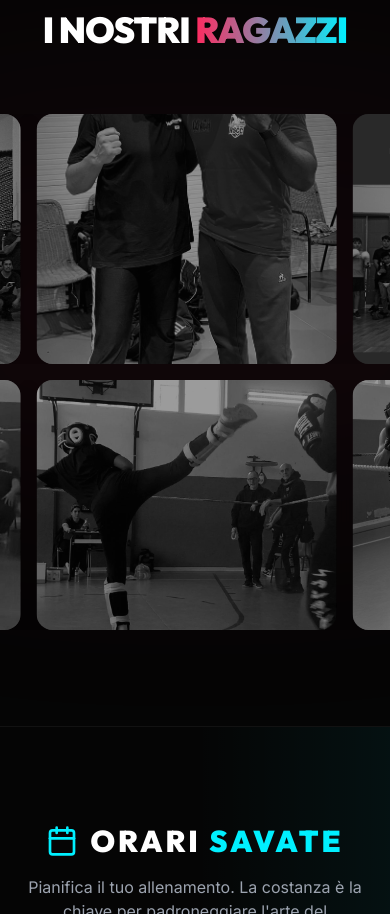
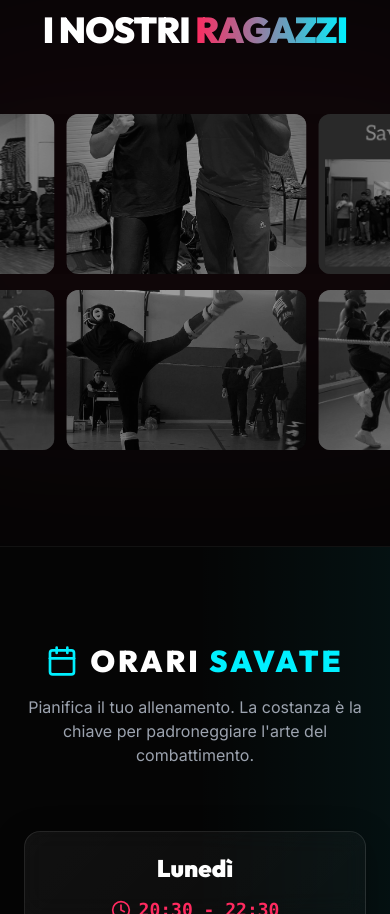
Before and after one commit to soridsnake/Savateborghetto, a React (Vite) app: page / in a window 390 px wide. Shown: the part 5586-6500 px from the top of the page. Built offline with nearby package versions, Linux system fonts and the light colour scheme.

Commit message:
Optimize image sizes and spacing in Gallery for improved mobile responsiveness

```diff
--- a/src/components/Gallery.jsx
+++ b/src/components/Gallery.jsx
@@ -80,10 +80,10 @@ const Gallery = () => {
 
                 {/* Row 1 - Forward */}
                 <div className="w-[110vw] max-w-none ml-[-5vw] overflow-hidden" ref={emblaRef}>
-                    <div className="flex touch-pan-y h-[250px] md:h-[350px]">
+                    <div className="flex touch-pan-y h-[160px] sm:h-[220px] md:h-[350px]">
                         {rowOneImages.map((src, index) => (
                             <div
-                                className="flex-[0_0_auto] min-w-[300px] md:min-w-[450px] mx-2 md:mx-3 relative group rounded-2xl overflow-hidden shadow-2xl cursor-pointer"
+                                className="flex-[0_0_auto] min-w-[240px] sm:min-w-[320px] md:min-w-[450px] mx-1.5 md:mx-3 relative group rounded-xl md:rounded-2xl overflow-hidden shadow-2xl cursor-pointer"
                                 key={index}
                                 onClick={() => setSelectedImage(src)}
                             >
@@ -99,10 +99,10 @@ const Gallery = () => {
 
                 {/* Row 2 - Backward */}
                 <div className="w-[110vw] max-w-none ml-[-5vw] overflow-hidden" ref={emblaRefReverse}>
-                    <div className="flex touch-pan-y h-[250px] md:h-[350px]">
+                    <div className="flex touch-pan-y h-[160px] sm:h-[220px] md:h-[350px]">
                         {rowTwoImages.map((src, index) => (
                             <div
-                                className="flex-[0_0_auto] min-w-[300px] md:min-w-[450px] mx-2 md:mx-3 relative group rounded-2xl overflow-hidden shadow-2xl cursor-pointer"
+                                className="flex-[0_0_auto] min-w-[240px] sm:min-w-[320px] md:min-w-[450px] mx-1.5 md:mx-3 relative group rounded-xl md:rounded-2xl overflow-hidden shadow-2xl cursor-pointer"
                                 key={index}
                                 onClick={() => setSelectedImage(src)}
                             >
```
